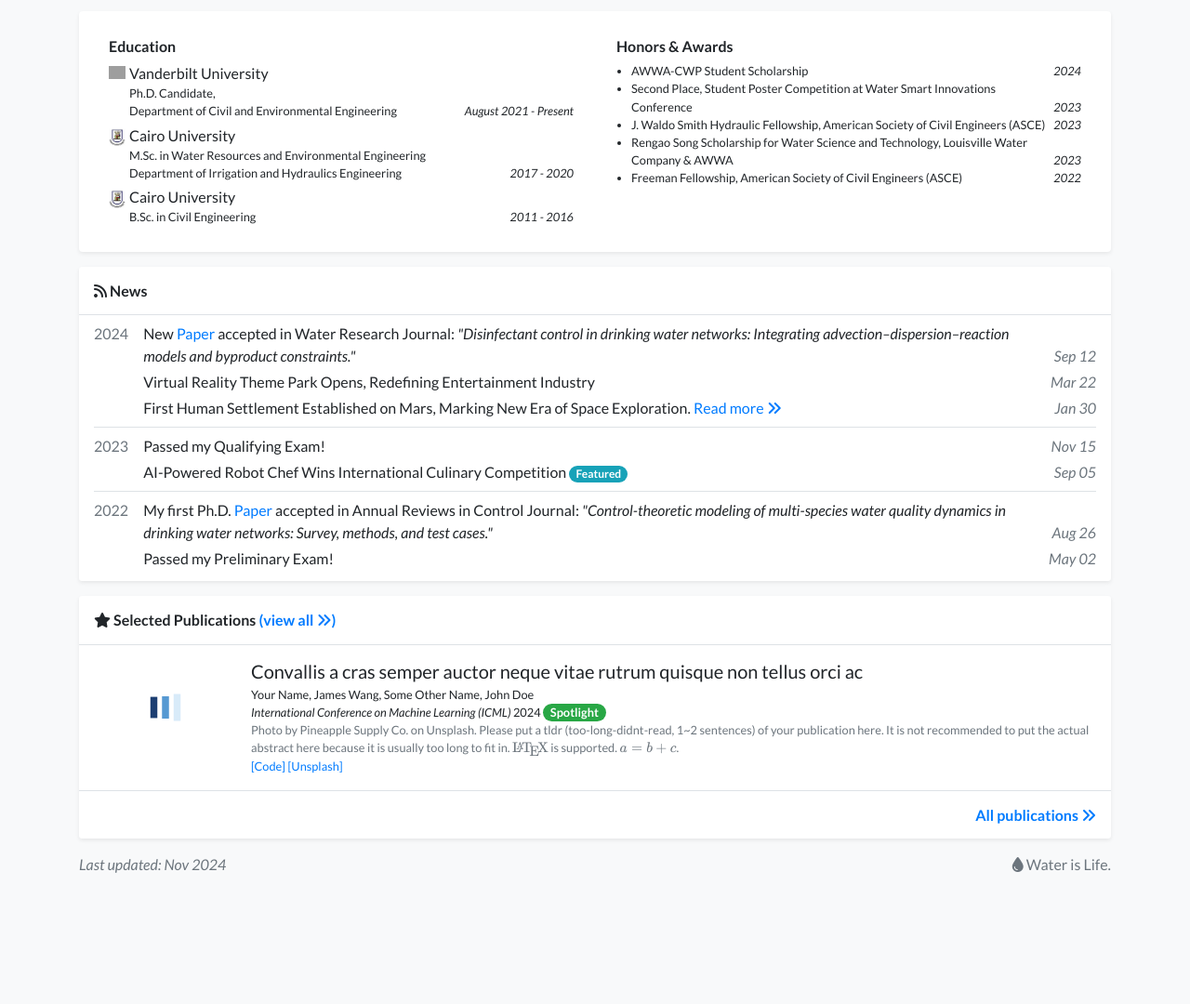
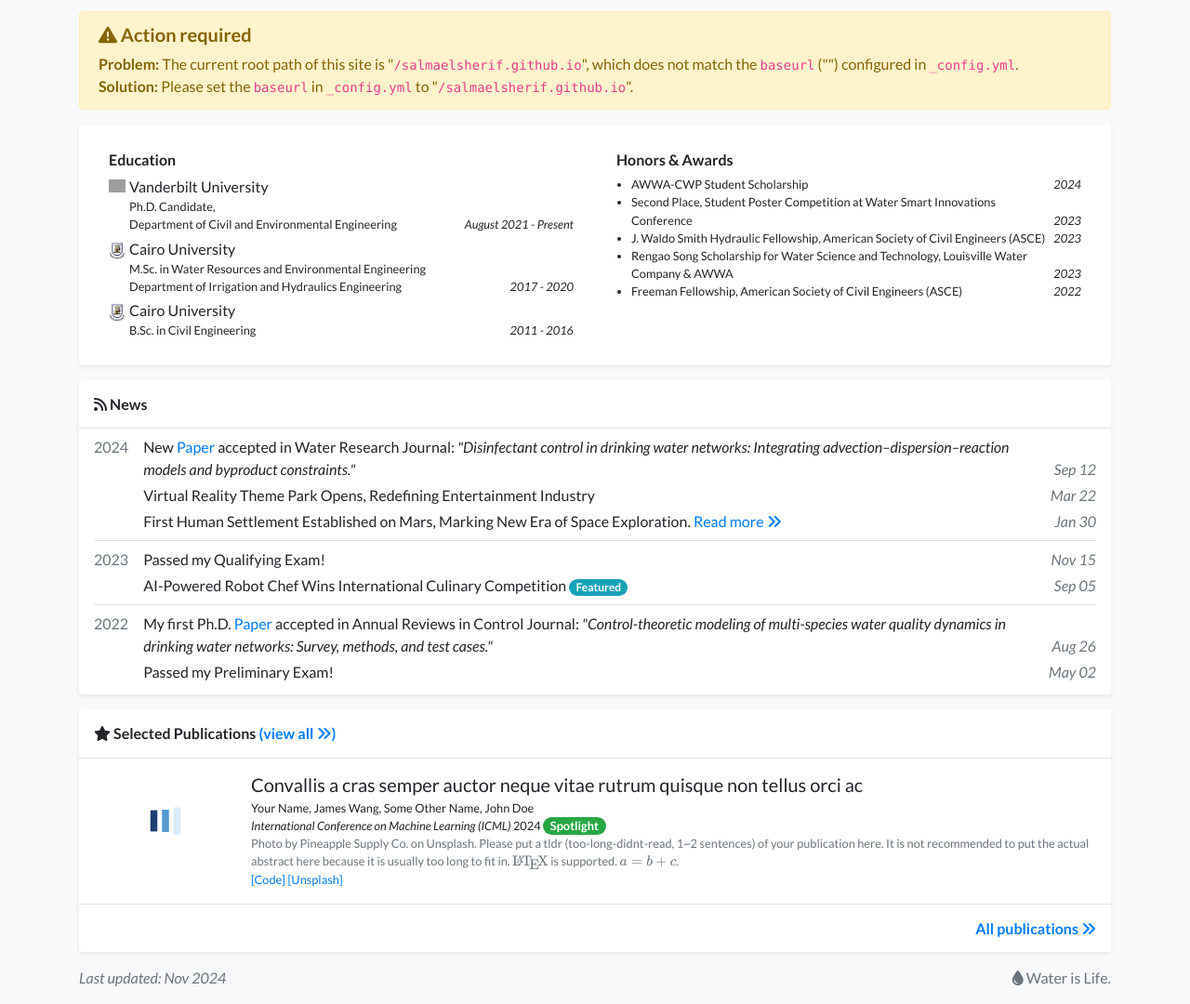
Before and after one commit to salmamelsherif/salmaelsherif.github.io, a Jekyll site: the page built from index.html, in a window 1280 px wide and 1264 px high, cut to the strip 184-1264 px from the top of the window. Shown: the whole strip at 93% size. Built offline with Jekyll 4.4.1, drawn with Linux system fonts in a browser that asks for light colours; nearby versions of some CDN libraries; a style sheet for code colours, icons or effects is not loaded; some of the changed lines change nothing that is shown; grey boxes are pictures that could not be loaded.

Commit message:
Update _config.yml

```diff
--- a/_config.yml
+++ b/_config.yml
@@ -13,7 +13,7 @@
 # you will see them accessed via {{ site.title }}, {{ site.email }}, and so on.
 # You can create any custom variable you would like, and they will be accessible
 # in the templates via {{ site.myvariable }}.
-baseurl: "/about" # the subpath of your site, e.g. /blog
+baseurl: "" # the subpath of your site, e.g. /blog
 
 # Build settings
 markdown: kramdown
```
